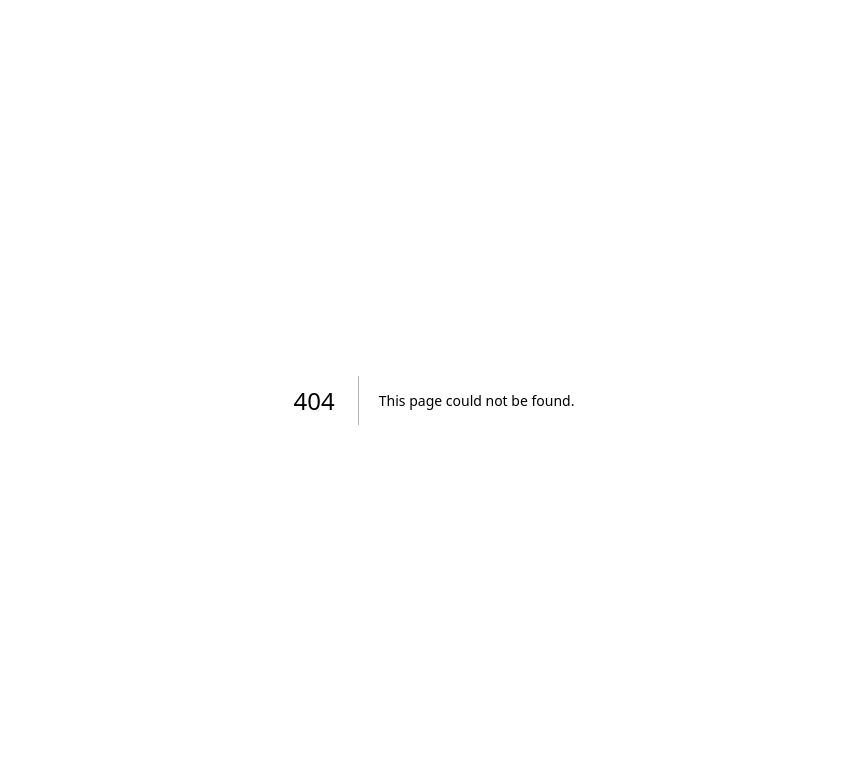
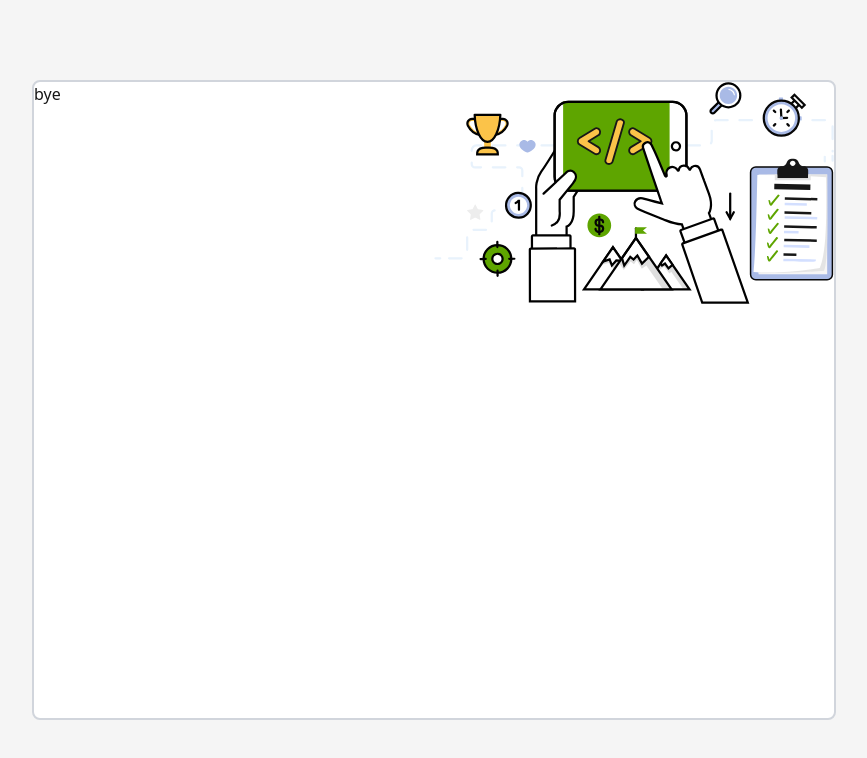
Before and after one commit to lmohade3l/kaizen, a Next.js app: page /login in a window 1280 px wide. Before the commit this address had no page. Shown: the top 758 px of the page, without its empty margins (206-1073 px from the left). Built offline with nearby package versions, Linux system fonts and the light colour scheme.

Commit message:
feat: add login image

```diff
--- a/src/app/globals.css
+++ b/src/app/globals.css
@@ -1,7 +1,7 @@
 @import "tailwindcss";
 
 :root {
-  --background: #ffffff;
+  --background: #F5F5F5;
   --foreground: #171717;
 }
 
@@ -12,12 +12,12 @@
   --font-mono: var(--font-geist-mono);
 }
 
-@media (prefers-color-scheme: dark) {
+/* @media (prefers-color-scheme: dark) {
   :root {
     --background: #0a0a0a;
     --foreground: #ededed;
   }
-}
+} */
 
 body {
   background: var(--background);
--- /dev/null
+++ b/src/app/login/page.tsx
@@ -0,0 +1,15 @@
+import LoginBanner from "@/assets/icons/login-banner.svg";
+import Image from "next/image";
+
+export default function Login() {
+  return (
+    <div className="flex justify-center items-center h-screen">
+      <div className="bg-white grid md:grid-cols-2 h-[80vh] mx-auto border-2 border-gray-300 rounded-lg">
+        <div>bye</div>
+        <div>
+            <Image src={LoginBanner} width={400} height={200} alt=""/>
+        </div>
+      </div>
+    </div>
+  );
+}
```
Also changed, not shown: src/assets/icons/login-banner.svg (added).
